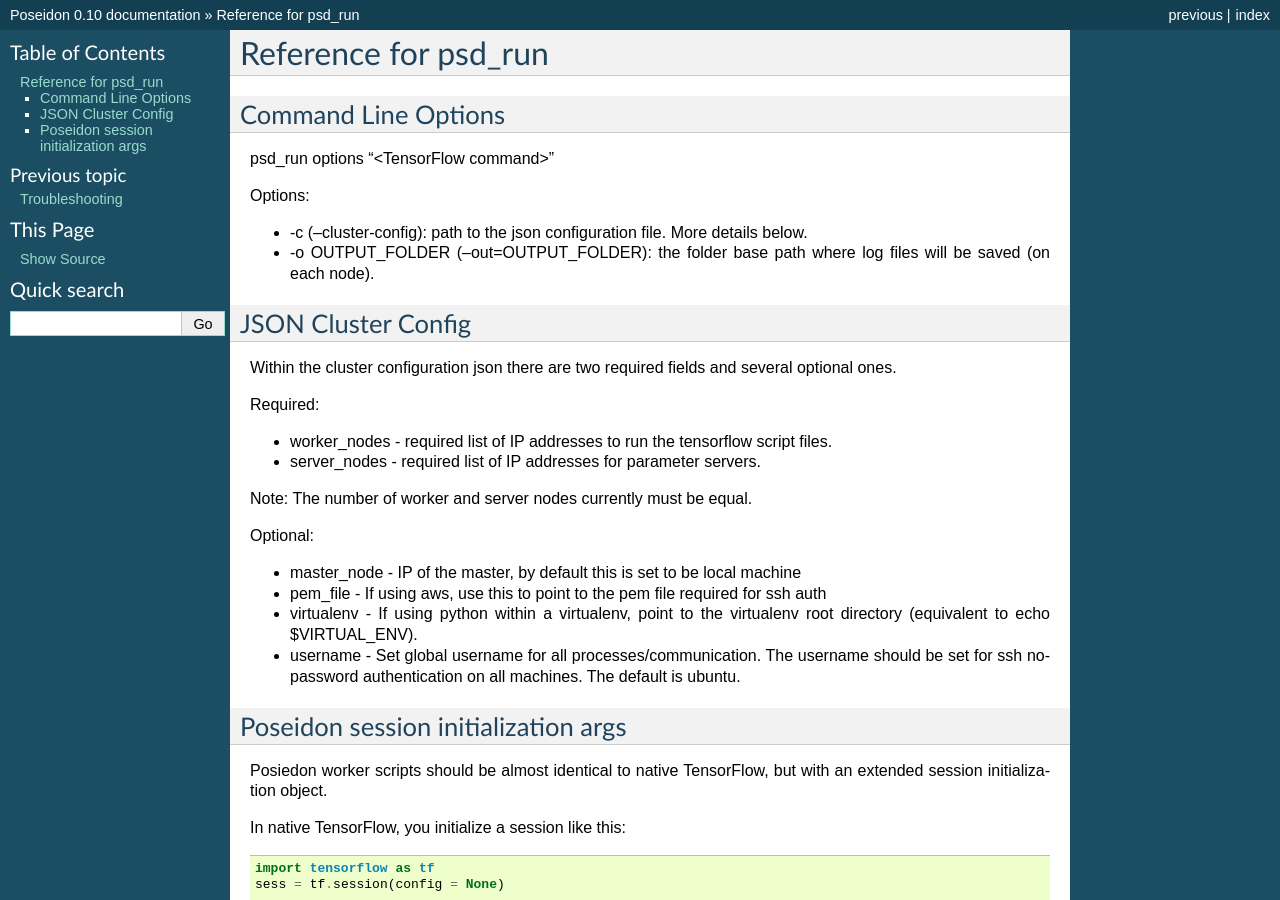
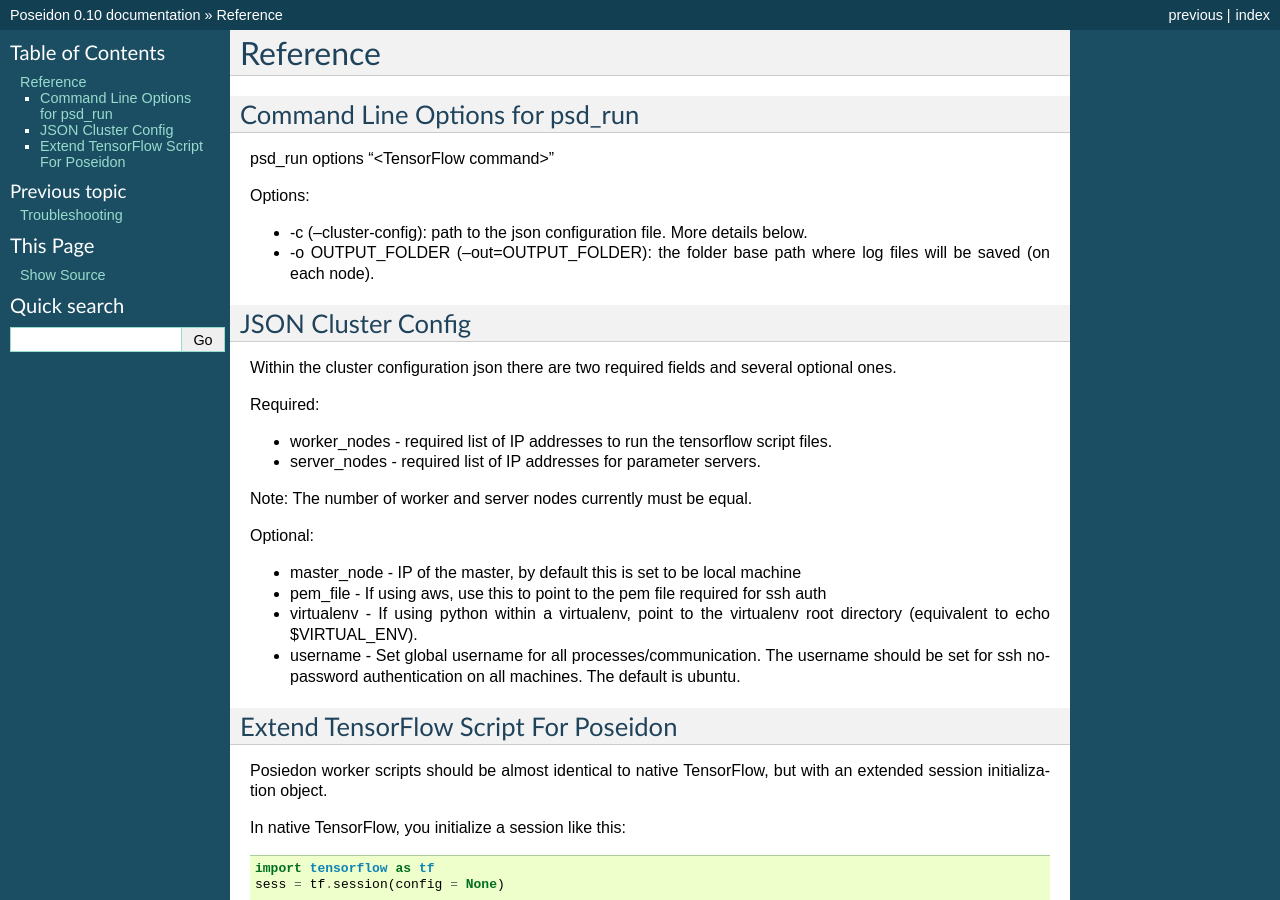
Before and after one commit to petuum-inc/poseidon-release, a Sphinx documentation site: the page built from docs/source/reference.rst, in a window 1280 px wide and 900 px high. Built offline with Sphinx 7.4.7, drawn with Linux system fonts in a browser that asks for light colours; some of the changed text lies outside the part shown.

Commit message:
rewording headers in reference

```diff
--- a/docs/source/reference.rst
+++ b/docs/source/reference.rst
@@ -1,8 +1,8 @@
-Reference for psd_run
-=====================
+Reference
+=========
 
-Command Line Options
---------------------
+Command Line Options for psd_run
+--------------------------------
 
 psd_run options "<TensorFlow command>"
 
@@ -29,8 +29,8 @@ Optional:
 * virtualenv - If using python within a virtualenv, point to the virtualenv root directory (equivalent to  echo $VIRTUAL_ENV).
 * username - Set global username for all processes/communication. The username should be set for ssh no-password authentication on all machines. The default is ubuntu.
 
-Poseidon session initialization args
-------------------------------------
+Extend TensorFlow Script For Poseidon
+-------------------------------------
 
 Posiedon worker scripts should be almost identical to native TensorFlow, but with an extended session initialization object.
 
```
